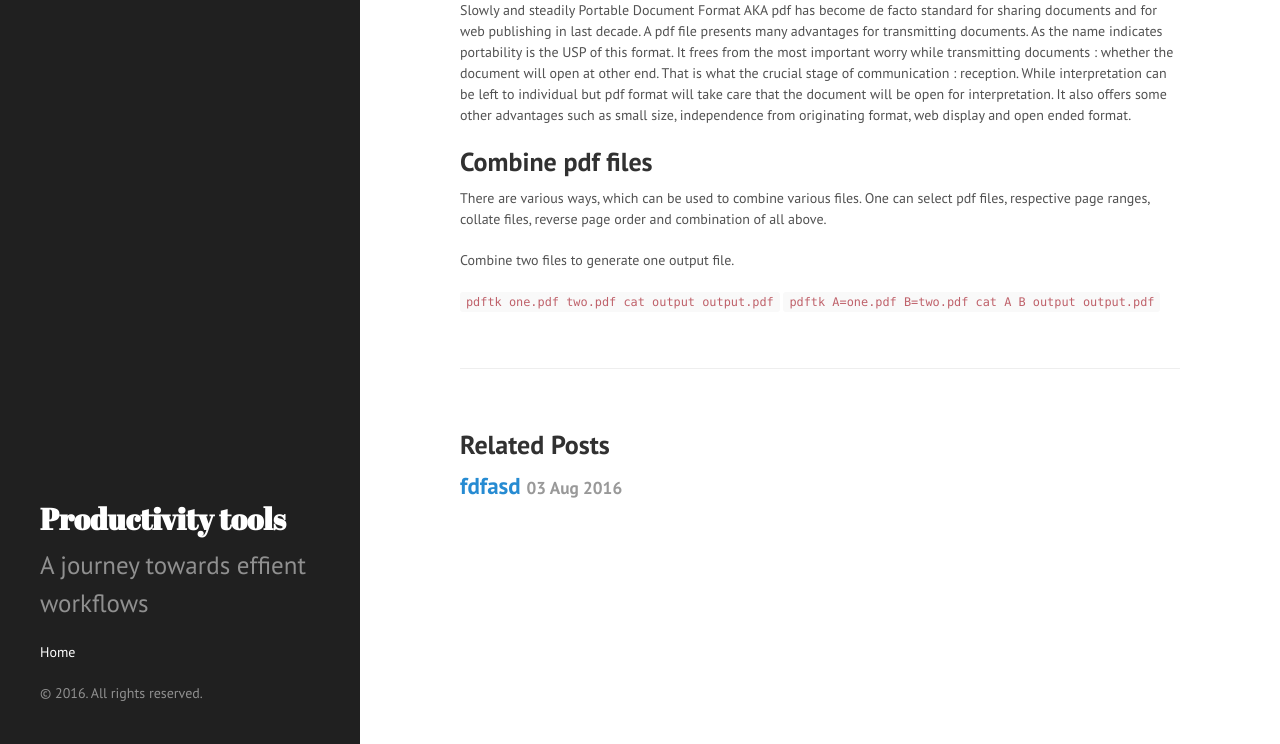
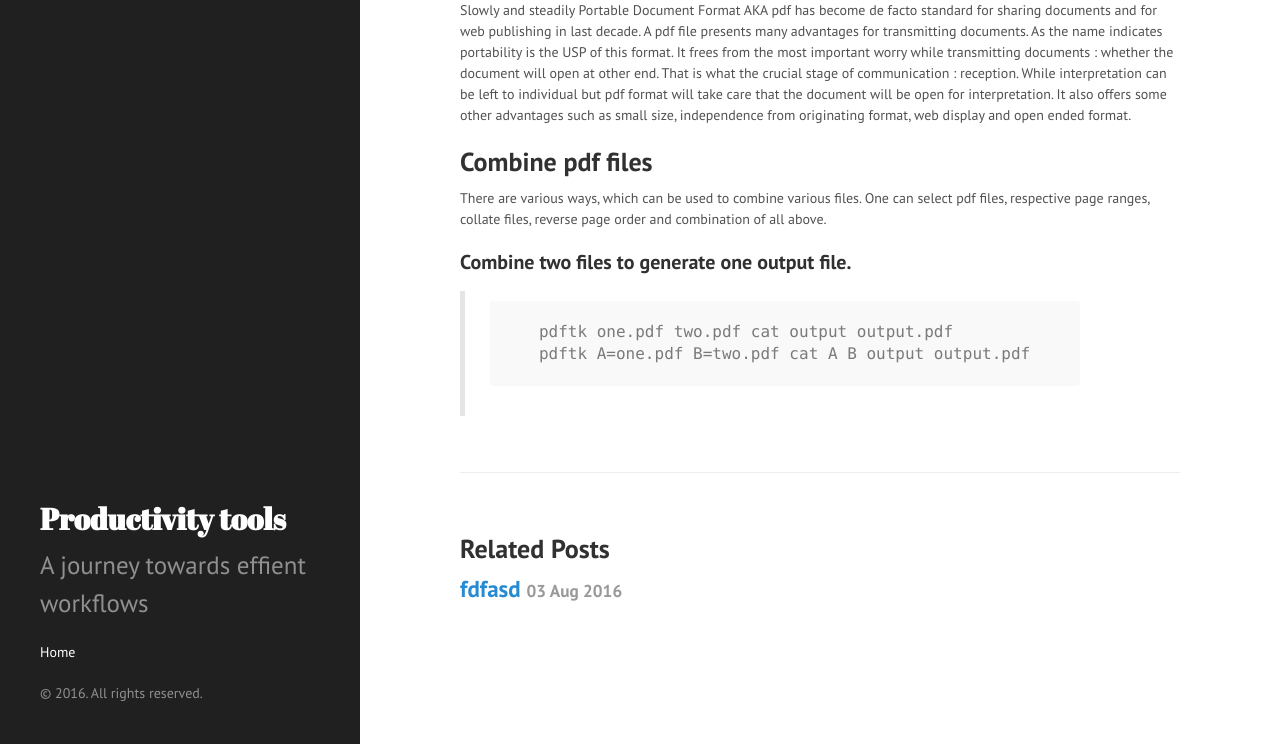
Before and after one commit to MaheshTK/MaheshTK.github.io, a Jekyll site: the page built from _posts/2016-08-03-manipulating-pdf-files.markdown, in a window 1280 px wide and 1045 px high. Shown: the part 301-1045 px from the top of the window. Built offline with Jekyll 4.4.1, drawn with Linux system fonts in a browser that asks for light colours; part of the change alters nothing that is shown.

Commit message:
Post update: Manipulating pdf files

````diff
--- a/_posts/2016-08-03-manipulating-pdf-files.markdown
+++ b/_posts/2016-08-03-manipulating-pdf-files.markdown
@@ -13,7 +13,6 @@ Slowly and steadily Portable Document Format AKA pdf has become de facto standar
 
 There are various ways, which can be used to combine various files. One can select pdf files, respective page ranges, collate files, reverse page order and combination of all above.
 
-Combine two files to generate one output file.
-
-```pdftk one.pdf two.pdf cat output output.pdf ```
-```pdftk A=one.pdf B=two.pdf cat A B output output.pdf```
+#### Combine two files to generate one output file.
+>        pdftk one.pdf two.pdf cat output output.pdf
+>        pdftk A=one.pdf B=two.pdf cat A B output output.pdf
````
